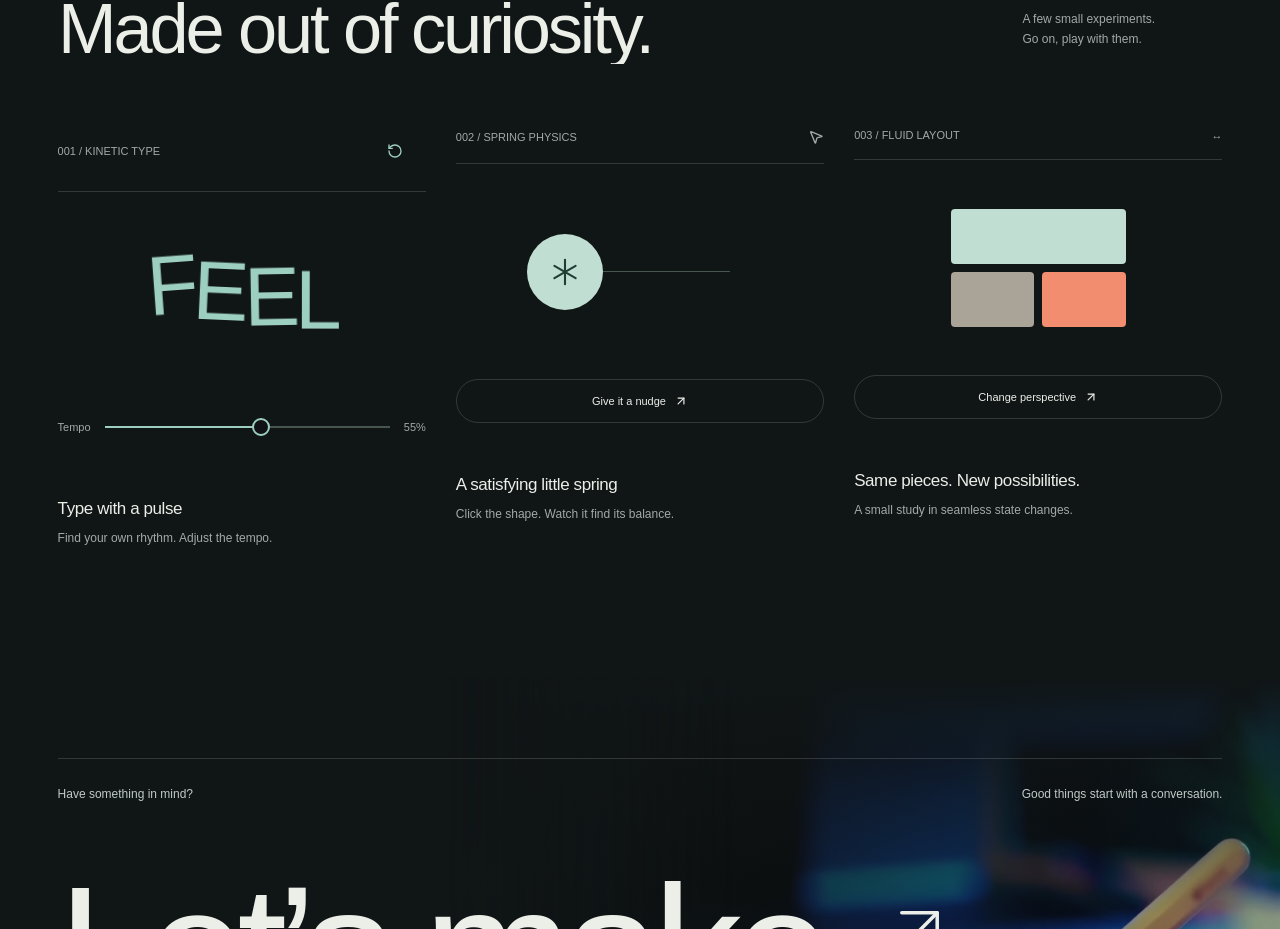
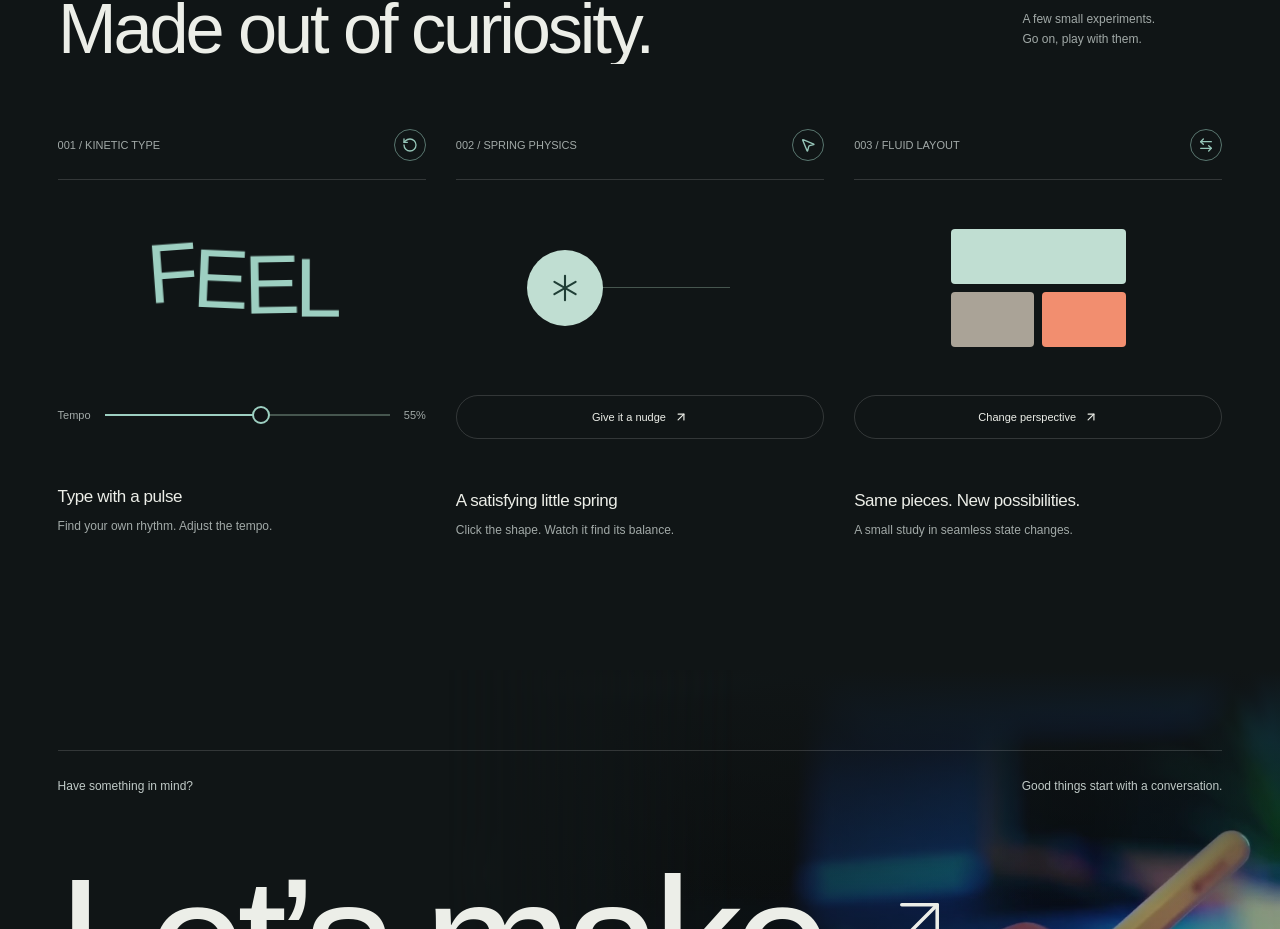
Before and after one commit to gerald-donkor/daefolio, a Next.js app: page / in a window 1280 px wide. Shown: the part 5012-5941 px from the top of the page. Built offline with nearby package versions, Linux system fonts and the light colour scheme; a web font is replaced by a local one.

Commit message:
fix(playground): refine interaction icons and meta indicators
- Replace raw text character with Lucide ArrowLeftRight icon
- Wrap meta status indicators in play-marker spans with aria-hidden
- Remove unused ready state from motion preference hook

```diff
--- a/components/playground.tsx
+++ b/components/playground.tsx
@@ -4,7 +4,7 @@ import gsap from 'gsap';
 import { useGSAP } from '@gsap/react';
 import { Flip } from 'gsap/Flip';
 import { ScrollTrigger } from 'gsap/ScrollTrigger';
-import { Asterisk, RotateCcw, ArrowUpRight, MousePointer2 } from 'lucide-react';
+import { Asterisk, RotateCcw, ArrowUpRight, ArrowLeftRight, MousePointer2 } from 'lucide-react';
 import { Slider } from './ui/slider';
 import { Button } from './ui/button';
 import { useMotionPreference } from './motion-provider';
@@ -15,7 +15,7 @@ export function Playground() {
   const kinetic = useRef<gsap.core.Timeline | null>(null);
   const flipState = useRef<ReturnType<typeof Flip.getState> | null>(null);
   const flipTween = useRef<gsap.core.Timeline | null>(null);
-  const { paused, ready } = useMotionPreference();
+  const { paused } = useMotionPreference();
   const [speed, setSpeed] = useState([55]);
   const [spring, setSpring] = useState(false);
   const [layout, setLayout] = useState(false);
@@ -56,17 +56,17 @@ export function Playground() {
   });
 
   return <div ref={root} className="play-grid">
-    <div className="play-card"><div className="play-meta"><span>001 / KINETIC TYPE</span><button onClick={() => { if (!paused) kinetic.current?.restart(); }} aria-label="Replay kinetic type" aria-disabled={paused} disabled={ready && paused}><RotateCcw size={16} /></button></div>
+    <div className="play-card"><div className="play-meta"><span>001 / KINETIC TYPE</span><span className="play-marker" aria-hidden="true"><RotateCcw size={16} /></span></div>
       <div className="kinetic-stage" role="img" aria-label="The word FEEL, animated at your chosen tempo">{'FEEL'.split('').map((letter, i) => <span key={i} aria-hidden="true">{letter}</span>)}</div>
       <div className="play-control"><label id="tempo-label">Tempo</label><Slider aria-labelledby="tempo-label" value={speed} min={0} max={100} step={1} onValueChange={setSpeed} /><span>{speed[0]}%</span></div>
       <div className="play-caption"><h3>Type with a pulse</h3><p>Find your own rhythm. Adjust the tempo.</p></div>
     </div>
-    <div className="play-card"><div className="play-meta"><span>002 / SPRING PHYSICS</span><MousePointer2 size={16} /></div>
+    <div className="play-card"><div className="play-meta"><span>002 / SPRING PHYSICS</span><span className="play-marker" aria-hidden="true"><MousePointer2 size={16} /></span></div>
       <div className="spring-stage"><div className="spring-track" /><button aria-label="Toggle spring position" aria-pressed={spring} className="spring-knob" onClick={() => setSpring(value => !value)}><Asterisk size={42} strokeWidth={1.2} /></button></div>
       <Button variant="outline" size="sm" className="play-trigger" onClick={() => setSpring(value => !value)}>Give it a nudge <ArrowUpRight size={14} /></Button>
       <div className="play-caption"><h3>A satisfying little spring</h3><p>Click the shape. Watch it find its balance.</p></div>
     </div>
-    <div className="play-card"><div className="play-meta"><span>003 / FLUID LAYOUT</span><span>↔</span></div>
+    <div className="play-card"><div className="play-meta"><span>003 / FLUID LAYOUT</span><span className="play-marker" aria-hidden="true"><ArrowLeftRight size={16} /></span></div>
       <div className={'layout-stage ' + (layout ? 'layout-alternate' : '')} aria-hidden="true"><div className="layout-piece piece-one" /><div className="layout-piece piece-two" /><div className="layout-piece piece-three" /></div>
       <Button variant="outline" size="sm" className="play-trigger" onClick={changeLayout} aria-pressed={layout}>Change perspective <ArrowUpRight size={14} /></Button>
       <div className="play-caption"><h3>Same pieces. New possibilities.</h3><p>A small study in seamless state changes.</p></div>
```
